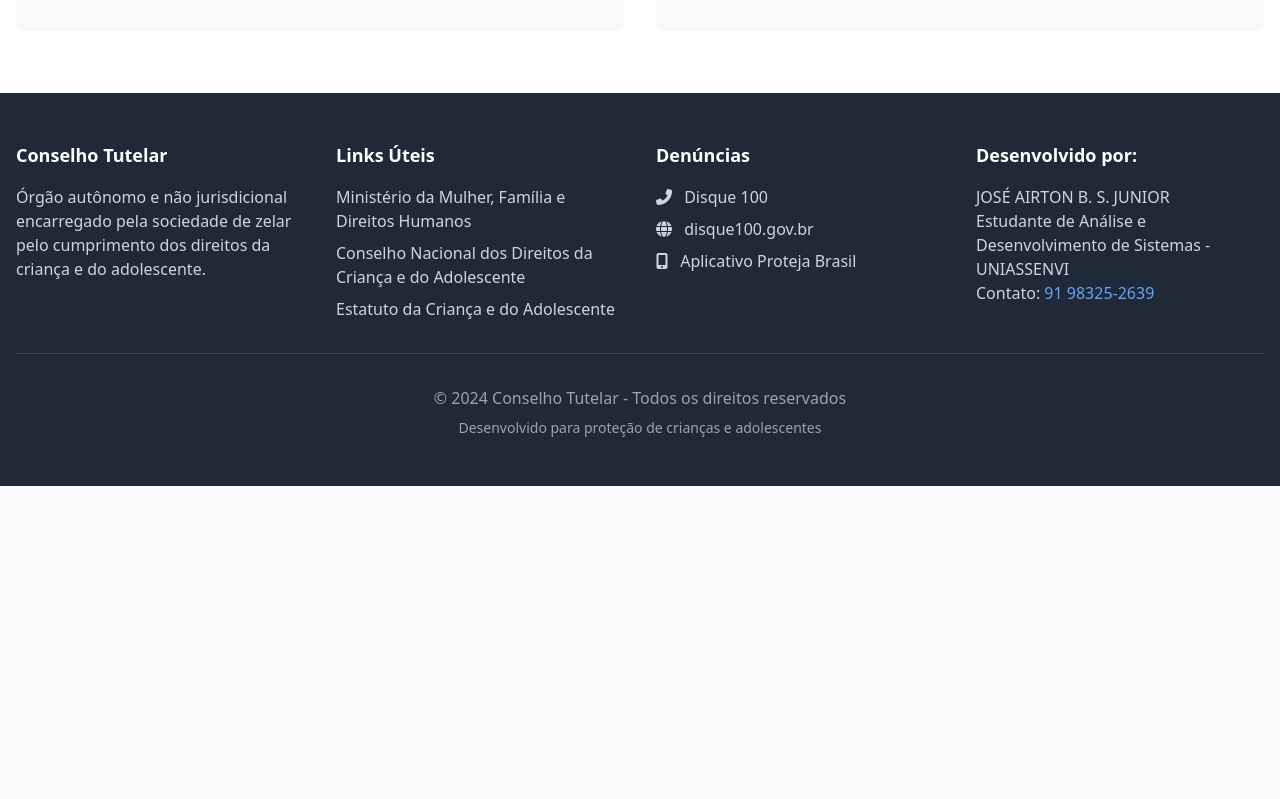
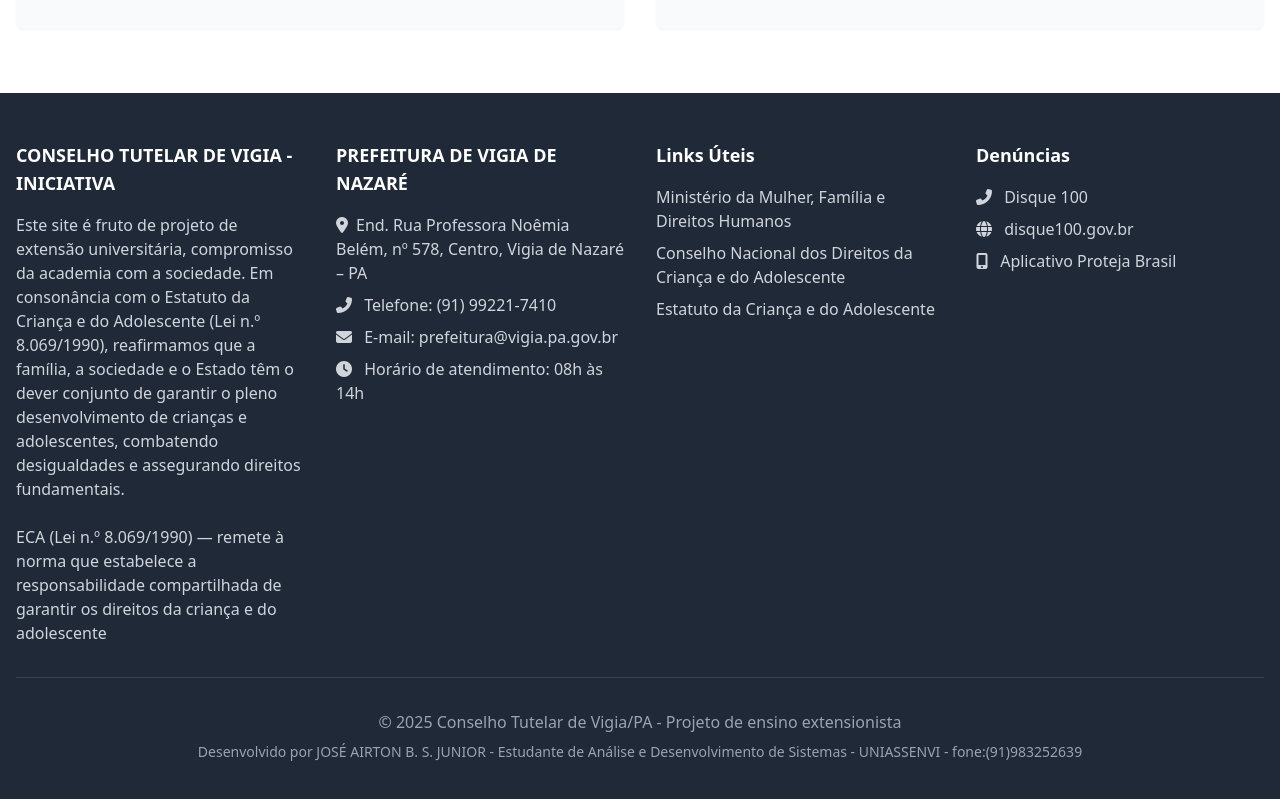
Before and after one commit to JuniorBSDN/conselho_tutelar_vigia, a plain HTML site: page public/index.html in a window 1280 px wide. Shown: the part 4328-5127 px from the top of the page. Before the commit the page ends 4814 px from the top, so only its background shows below. Drawn offline with nearby package versions, Linux system fonts and the light colour scheme.

Commit message:
Update index.html

```diff
--- a/public/index.html
+++ b/public/index.html
@@ -376,18 +376,37 @@
         <div class="container mx-auto px-4">
             <div class="grid md:grid-cols-4 gap-8">
                 <div data-aos="fade-up" data-aos-delay="100">
-                    <h3 class="text-lg font-semibold mb-4">Conselho Tutelar</h3>
-                    <p class="text-gray-300">Órgão autônomo e não jurisdicional encarregado pela sociedade de zelar pelo cumprimento dos direitos da criança e do adolescente.</p>
+                    <h3 class="text-lg font-semibold mb-4">CONSELHO TUTELAR DE VIGIA - INICIATIVA</h3>
+                    <p class="text-gray-300">
+                        Este site é fruto de projeto de extensão universitária, compromisso da academia
+                        com a sociedade. Em consonância com o Estatuto da Criança e do Adolescente (Lei n.º 8.069/1990),
+                        reafirmamos que a família, a sociedade e o Estado têm o dever conjunto de garantir
+                        o pleno desenvolvimento de crianças e adolescentes, combatendo desigualdades e assegurando direitos fundamentais.
+                    </p>
+                    <br>
+                    <p class="text-gray-300">
+                        ECA (Lei n.º 8.069/1990) — remete à norma que estabelece a responsabilidade
+                        compartilhada de garantir os direitos da criança e do adolescente
+                    </p>
                 </div>
-                <div data-aos="fade-up" data-aos-delay="200">
-                    <h3 class="text-lg font-semibold mb-4">Links Úteis</h3>
+                 <div data-aos="fade-up" data-aos-delay="300">
+                    <h3 class="text-lg font-semibold mb-4">PREFEITURA DE VIGIA DE NAZARÉ</h3>
                     <ul class="space-y-2">
+                        <li class="text-gray-300"><i class="fas fa-map-marker-alt mr-2"></i>End. Rua Professora Noêmia Belém, nº 578, Centro, Vigia de Nazaré – PA</li>
+                        <li class="text-gray-300"><i class="fas fa-phone-alt mr-2"></i> Telefone: (91) 99221-7410</li>
+                        <li class="text-gray-300"><i class="fas fa-envelope mr-2"></i> E-mail: prefeitura@vigia.pa.gov.br</li>
+                        <li class="text-gray-300"><i class="fas fa-clock mr-2"></i> Horário de atendimento: 08h às 14h</li>
+                    </ul>
+                </div>
+                <div data-aos="fade-up" data-aos-delay="300">
+                      <h3 class="text-lg font-semibold mb-4">Links Úteis</h3>
+                   <ul class="space-y-2">
                         <li><a href="https://www.gov.br/mdh/pt-br/sdh" class="text-gray-300 hover:text-white" target="_blank" rel="noopener noreferrer">Ministério da Mulher, Família e Direitos Humanos</a></li>
                         <li><a href="https://www.gov.br/mdh/pt-br/conselhos/conanda" class="text-gray-300 hover:text-white" target="_blank" rel="noopener noreferrer">Conselho Nacional dos Direitos da Criança e do Adolescente</a></li>
                         <li><a href="http://www.planalto.gov.br/ccivil_03/leis/l8069.htm" class="text-gray-300 hover:text-white" target="_blank" rel="noopener noreferrer">Estatuto da Criança e do Adolescente</a></li>
                     </ul>
                 </div>
-                <div data-aos="fade-up" data-aos-delay="300">
+               <div data-aos="fade-up" data-aos-delay="300">
                     <h3 class="text-lg font-semibold mb-4">Denúncias</h3>
                     <ul class="space-y-2">
                         <li class="text-gray-300"><i class="fas fa-phone-alt mr-2"></i> Disque 100</li>
@@ -395,22 +414,16 @@
                         <li class="text-gray-300"><i class="fas fa-mobile-alt mr-2"></i> Aplicativo Proteja Brasil</li>
                     </ul>
                 </div>
-                <div data-aos="fade-up" data-aos-delay="400">
-                    <h3 class="text-lg font-semibold mb-4">Desenvolvido por:</h3>
-                    <p class="text-gray-300">JOSÉ AIRTON B. S. JUNIOR </p>
-                    <p class="text-gray-300">Estudante de Análise e Desenvolvimento de Sistemas - UNIASSENVI </p>
-                    <p class="text-gray-300">Contato: <a href="https://wa.me/5591983252639" target="_blank" rel="noopener noreferrer" class="text-blue-400 hover:underline">91 98325-2639</a></p>
-                </div>
             </div>
             <div class="border-t border-gray-700 mt-8 pt-8 text-center text-gray-400">
-                <p>© 2024 Conselho Tutelar - Todos os direitos reservados</p>
-                <p class="mt-2 text-sm">Desenvolvido para proteção de crianças e adolescentes</p>
+                <p>© 2025 Conselho Tutelar de Vigia/PA - Projeto de ensino extensionista</p>
+                <p class="mt-2 text-sm">Desenvolvido por JOSÉ AIRTON B. S. JUNIOR - Estudante de Análise e Desenvolvimento de Sistemas - UNIASSENVI - fone:(91)983252639</p>
             </div>
         </div>
     </footer>
 
     <div class="fixed bottom-6 right-6 z-50">
-        <a href="#report" class="bg-red-600 text-white w-16 h-16 rounded-full flex items-center justify-center shadow-lg hover:bg-red-700 transition duration-300 animate-shake">
+        <a href="https://wa.me/5591984895280"" class="bg-red-600 text-white w-16 h-16 rounded-full flex items-center justify-center shadow-lg hover:bg-red-700 transition duration-300 animate-shake">
             <i class="fas fa-exclamation-triangle text-2xl"></i>
         </a>
     </div>
```
